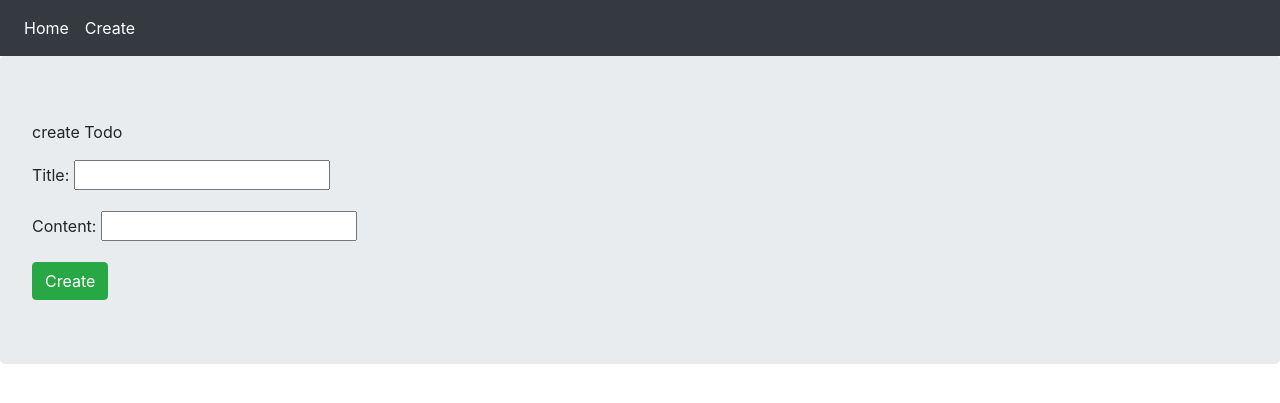
After one commit to eskazemi/django-tutorial, a Django app: page /todo/create/ in a window 1280 px wide. The commit adds this page. Shown: the top 403 px of the page. Run offline with Django 3.2, Linux system fonts and the light colour scheme.

Commit message:
Feat(): create and update todo
-create create.html
-create update.html
-add create and update functions to views.py
-create TodoCreateForm and TodoUpdateForm classes in form.py
-add urls realted to create and update

```diff
--- a/A/templates/base.html
+++ b/A/templates/base.html
@@ -4,7 +4,7 @@
     <meta charset="UTF-8">
     <meta name="viewport" content="width=device-width, initial-scale=1.0">
     <link rel="stylesheet" href="https://cdn.jsdelivr.net/npm/bootstrap@4.6.0/dist/css/bootstrap.min.css" >
-    <title>hello</title>
+    <title>Todo</title>
 
 </head>
 {% include "navbar.html" %}
--- /dev/null
+++ b/A/templates/create.html
@@ -0,0 +1,12 @@
+{% extends 'base.html' %}
+
+{% block content %}
+<p>create Todo</p>
+    <form action="" method="post">
+    {% csrf_token %}
+    {{ form.as_p }}
+    <input type="submit" class="btn btn-success" value="Create">
+    </form>
+
+
+{% endblock content %}
--- a/A/templates/detail.html
+++ b/A/templates/detail.html
@@ -2,6 +2,7 @@
 
 {% block content %}
     <a href="{% url 'delete' todo.id %}" class="btn btn-danger mb-3">Delete</a>
+    <a href="{% url 'updated' todo.id %}" class="btn btn-info mb-3">Update</a>
     <p>{{todo.title}}</p>
     <hr>
     <p class="bg-success">{{ todo.body}}</p>
--- a/A/templates/navbar.html
+++ b/A/templates/navbar.html
@@ -1,5 +1,6 @@
 <nav class="navbar navbar-expand-lg navbar-dark bg-dark">
     <div class="navbar-nav">
-      <a class="nav-link active" href="{% url 'all_todo' %}">Home <span class="sr-only">(current)</span></a>
+      <a class="nav-link active" href="{% url 'all_todo' %}">Home </a>
+      <a class="nav-link active" href="{% url 'create' %}">Create </a>
     </div>
 </nav>
--- /dev/null
+++ b/A/todo/forms.py
@@ -0,0 +1,13 @@
+from django import forms
+from .models import Todo
+
+
+class TodoCreateForm(forms.Form):
+    title = forms.CharField(label="Title")
+    body = forms.CharField(label="Content", required=False)
+
+
+class TodoUpdateForm(forms.ModelForm):
+    class Meta:
+        model = Todo
+        fields = ["title", "body"]
--- a/A/todo/models.py
+++ b/A/todo/models.py
@@ -1,10 +1,12 @@
+import datetime
+
 from django.db import models
 
 
 class Todo(models.Model):
     title = models.CharField(max_length=120)
     body = models.TextField()
-    created_at = models.DateTimeField()
+    created_at = models.DateTimeField(default=datetime.datetime.now)
 
     def __str__(self):
         return self.title
--- a/A/todo/urls.py
+++ b/A/todo/urls.py
@@ -5,4 +5,6 @@ urlpatterns = [
     path('all_todo/', views.get_all, name='all_todo'),
     path('detail/<int:_id>/', views.detail, name='detail'),
     path('delete/<int:_id>/', views.delete, name='delete'),
+    path('create/', views.create, name='create'),
+    path('update/<int:_id>/', views.update, name='updated'),
 ]
--- a/A/todo/views.py
+++ b/A/todo/views.py
@@ -4,6 +4,10 @@ from django.shortcuts import (
 )
 from .models import Todo
 from django.contrib import messages
+from todo.forms import (
+    TodoCreateForm,
+    TodoUpdateForm,
+)
 
 
 def get_all(request):
@@ -26,3 +30,29 @@ def delete(request, _id: int):
     Todo.objects.filter(id=_id).delete()
     messages.success(request, "Delete Message successfully", 'success')
     return redirect("all_todo")
+
+
+def create(request):
+    if request.method == 'POST':
+        form = TodoCreateForm(request.POST)
+        if form.is_valid():
+            cd = form.cleaned_data
+            Todo.objects.create(title=cd["title"], body=cd["body"])
+            messages.success(request, "Created successfully", 'success')
+            return redirect("all_todo")
+    else:
+        form = TodoCreateForm()
+    return render(request, 'create.html', {'form': form})
+
+
+def update(request, _id):
+    todo = Todo.objects.get(id=_id)
+    if request.method == 'POST':
+        form = TodoUpdateForm(request.POST, instance=todo)
+        if form.is_valid():
+            form.save()
+            messages.success(request, "Update successfully", 'success')
+            return redirect("detail", _id)
+    else:
+        form = TodoUpdateForm(instance=todo)
+    return render(request, 'update.html', {'form': form})
```
Also changed, not shown: A/templates/update.html (added, +12 -0 lines).
